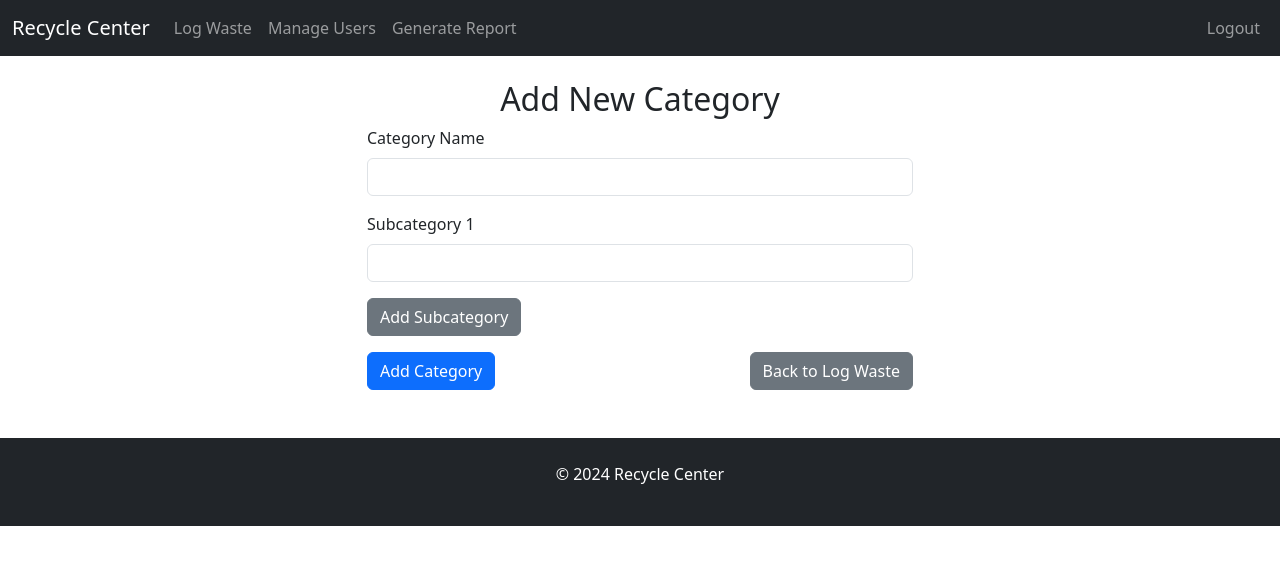
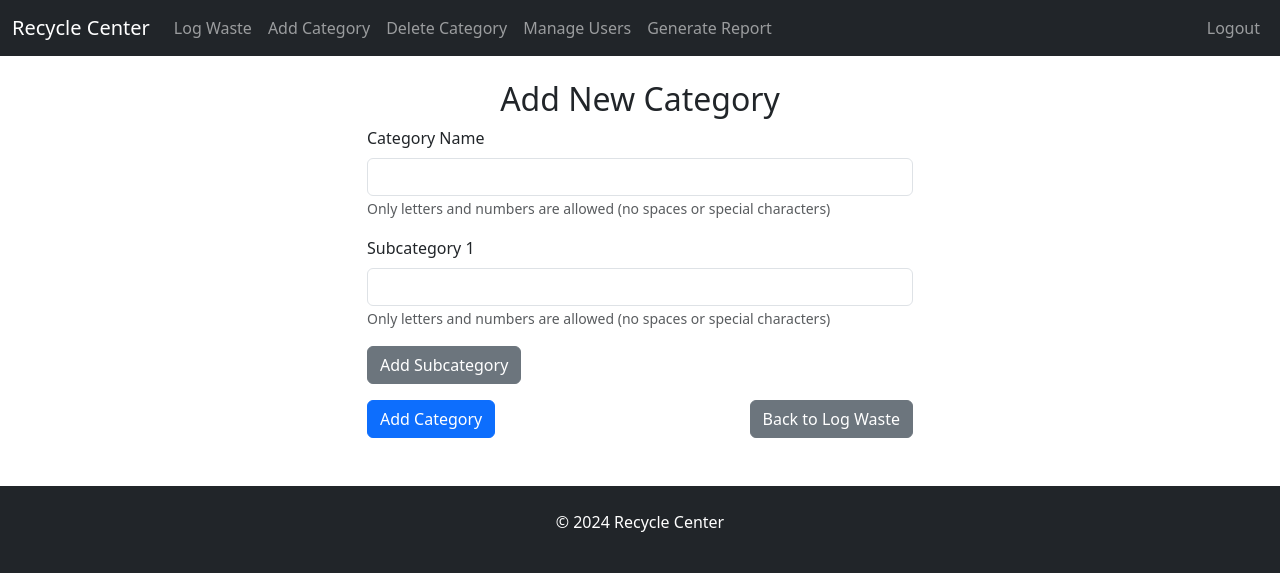
Before and after one commit to AILearner365/nwmsu-recycle-center-project, a Flask app: page /add-category in a window 1280 px wide. Shown: the top 573 px of the page. Run offline with Flask 2, Linux system fonts and the light colour scheme; a user stored in the database is signed in.

Commit message:
added validations for category and onboarded category and subcategory to database

```diff
--- a/app.py
+++ b/app.py
@@ -7,6 +7,7 @@ from dateutil.parser import parse
 from sqlalchemy.orm import joinedload
 from sqlalchemy import text
 from datetime import datetime
+import re
 
 app = Flask(__name__)
 app.secret_key = 'your_secret_key'
@@ -178,7 +179,14 @@ def generate_report():
 
     return render_template('generate_report.html')
 
-# Route to add new category
+
+
+def is_valid_name(name):
+    """Validate if the name contains only allowed characters (letters and numbers)."""
+    # Allow only letters and numbers
+    pattern = r'^[a-zA-Z0-9]+$'
+    return bool(re.match(pattern, name))
+
 @app.route('/add-category', methods=['GET', 'POST'])
 def add_category():
     if 'user_id' not in flask_session:
@@ -187,10 +195,21 @@ def add_category():
     if request.method == 'POST':
         category_name = request.form.get('category_name')
         subcategories = request.form.getlist('subcategories[]')
-        category_name = category_name.strip()  # Remove leading/trailing spaces
+
+        # Don't strip spaces as they're not allowed in the new validation
+
+        # Validate category name
+        if not is_valid_name(category_name):
+            flash("Category Name is invalid. Only letters and numbers are allowed.", "danger")
+            return render_template('add_category.html')
+
+        # Validate subcategories
+        for subcategory in subcategories:
+            if not is_valid_name(subcategory):
+                flash("Subcategory names are invalid. Only letters and numbers are allowed.", "danger")
+                return render_template('add_category.html')
 
         if category_name and subcategories:
-
             existing_category_name = db_session.query(Category).filter(Category.name.ilike(category_name)).first()
             if not existing_category_name:
                 new_category = Category(name=category_name)
@@ -198,12 +217,15 @@ def add_category():
                 db_session.flush()  # This assigns an ID to new_category
             else:
                 new_category = existing_category_name
+
             for subcategory in subcategories:
-                subcategory = subcategory.strip()  # Remove leading/trailing spaces
-
                 if subcategory:  # Only add non-empty subcategories
                     # Check if the subcategory already exists
-                    existing_subcategory = db_session.query(Category).filter(Category.name.ilike(subcategory),Category.parent_id == new_category.id).first()
+                    existing_subcategory = db_session.query(Category).filter(
+                        Category.name.ilike(subcategory),
+                        Category.parent_id == new_category.id
+                    ).first()
+
                     if not existing_subcategory:
                         new_subcategory = Category(name=subcategory, parent_id=new_category.id)
                         db_session.add(new_subcategory)
@@ -211,10 +233,11 @@ def add_category():
                         # Add a new column to the waste_records table for each subcategory
                         add_new_column(db_session, category_name + "_" + subcategory)
                     else:
-                        flash("Subcategories already existed!")
+                        flash("Subcategories already existed!", "warning")
                         return render_template('add_category.html')
+
             db_session.commit()
-            flash("Category and subcategories added successfully!")
+            flash("Category and subcategories added successfully!", "success")
 
         # Redirect back to log-waste with the stored date
         return redirect(url_for('log_waste', date_view=flask_session.get('selected_date')))
--- a/templates/add_category.html
+++ b/templates/add_category.html
@@ -3,24 +3,32 @@
     <div class="row justify-content-center">
         <div class="col-md-6">
             <h2 class="text-center">Add New Category</h2>
-            {% with messages = get_flashed_messages() %}
+            {% with messages = get_flashed_messages(with_categories=true) %}
             {% if messages %}
-            <div class="alert alert-success">
-                {% for message in messages %}
-                <p>{{ message }}</p>
+                {% for category, message in messages %}
+                <div class="alert alert-{{ category }}">
+                    <p>{{ message }}</p>
+                </div>
                 {% endfor %}
-            </div>
             {% endif %}
             {% endwith %}
-            <form method="POST" action="{{ url_for('add_category') }}" id="categoryForm">
+            <form method="POST" action="{{ url_for('add_category') }}" id="categoryForm" onsubmit="return validateForm()">
                 <div class="mb-3">
                     <label for="category_name" class="form-label">Category Name</label>
                     <input type="text" class="form-control" id="category_name" name="category_name" required>
+                    <div id="categoryNameError" class="invalid-feedback" style="display: none;">
+                        Category Name is invalid. Only letters and numbers are allowed.
+                    </div>
+                    <small class="form-text text-muted">Only letters and numbers are allowed (no spaces or special characters)</small>
                 </div>
                 <div id="subcategories">
                     <div class="mb-3">
                         <label for="subcategory1" class="form-label">Subcategory 1</label>
-                        <input type="text" class="form-control" name="subcategories[]" required>
+                        <input type="text" class="form-control subcategory-input" name="subcategories[]" required>
+                        <div class="invalid-feedback">
+                            Subcategory Name is invalid. Only letters and numbers are allowed.
+                        </div>
+                        <small class="form-text text-muted">Only letters and numbers are allowed (no spaces or special characters)</small>
                     </div>
                 </div>
                 <button type="button" class="btn btn-secondary mb-3" id="addSubcategory">Add Subcategory</button>
@@ -33,6 +41,56 @@
     </div>
 
     <script>
+        function isValidName(name) {
+            // Allow only letters and numbers
+            const regex = /^[a-zA-Z0-9]+$/;
+            return regex.test(name);
+        }
+
+        // Real-time validation for inputs
+        document.getElementById('category_name').addEventListener('input', function() {
+            const isValid = isValidName(this.value);
+            this.classList.toggle('is-invalid', !isValid);
+            document.getElementById('categoryNameError').style.display = isValid ? 'none' : 'block';
+        });
+
+        // Add real-time validation for subcategory inputs
+        document.addEventListener('input', function(e) {
+            if (e.target.classList.contains('subcategory-input')) {
+                const isValid = isValidName(e.target.value);
+                e.target.classList.toggle('is-invalid', !isValid);
+            }
+        });
+
+        function validateForm() {
+            let isValid = true;
+            const categoryName = document.getElementById('category_name').value;
+            const categoryNameError = document.getElementById('categoryNameError');
+
+            // Validate category name
+            if (!isValidName(categoryName)) {
+                categoryNameError.style.display = 'block';
+                document.getElementById('category_name').classList.add('is-invalid');
+                isValid = false;
+            } else {
+                categoryNameError.style.display = 'none';
+                document.getElementById('category_name').classList.remove('is-invalid');
+            }
+
+            // Validate all subcategories
+            const subcategoryInputs = document.getElementsByClassName('subcategory-input');
+            for (let input of subcategoryInputs) {
+                if (!isValidName(input.value)) {
+                    input.classList.add('is-invalid');
+                    isValid = false;
+                } else {
+                    input.classList.remove('is-invalid');
+                }
+            }
+
+            return isValid;
+        }
+
         document.getElementById('addSubcategory').addEventListener('click', function() {
             var subcategoriesDiv = document.getElementById('subcategories');
             var newSubcategoryDiv = document.createElement('div');
@@ -40,7 +98,11 @@
             var newSubcategoryNumber = subcategoriesDiv.children.length + 1;
             newSubcategoryDiv.innerHTML = `
                 <label for="subcategory${newSubcategoryNumber}" class="form-label">Subcategory ${newSubcategoryNumber}</label>
-                <input type="text" class="form-control" name="subcategories[]" required>
+                <input type="text" class="form-control subcategory-input" name="subcategories[]" required>
+                <div class="invalid-feedback">
+                    Subcategory Name is invalid. Only letters and numbers are allowed.
+                </div>
+                <small class="form-text text-muted">Only letters and numbers are allowed (no spaces or special characters)</small>
             `;
             subcategoriesDiv.appendChild(newSubcategoryDiv);
         });
--- a/templates/base.html
+++ b/templates/base.html
@@ -22,9 +22,12 @@
                         <a class="nav-link" href="/log-waste">Log Waste</a>
                     </li>
                     {% if session['role'] == 'admin' %}
-                    <!--<li class="nav-item">
-                        <a class="nav-link" href="/add-category">Add Category</a>
-                    </li>-->
+                    <li class="nav-item">
+                        <a class="nav-link" href="{{ url_for('add_category') }}">Add Category</a>
+                    </li>
+                    <li class="nav-item">
+                        <a class="nav-link" href="{{ url_for('delete_category') }}">Delete Category</a>
+                    </li>
                     <li class="nav-item">
                         <a class="nav-link" href="/manage-users">Manage Users</a>
                     </li>
@@ -58,4 +61,4 @@
     <!-- Bootstrap JS -->
     <script src="https://cdn.jsdelivr.net/npm/bootstrap@5.3.0-alpha1/dist/js/bootstrap.bundle.min.js"></script>
 </body>
-</html
+</html>
```
Also changed, not shown: templates/log_waste.html (+1 -10 lines), recycle_center.db (added).
